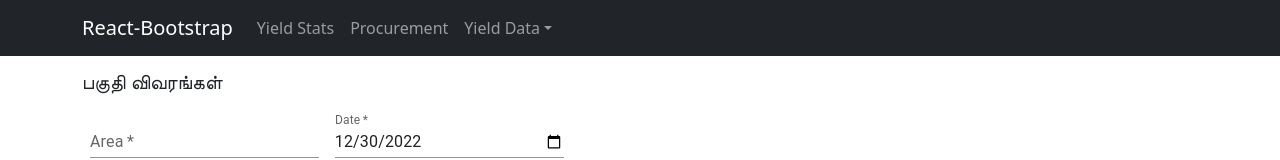
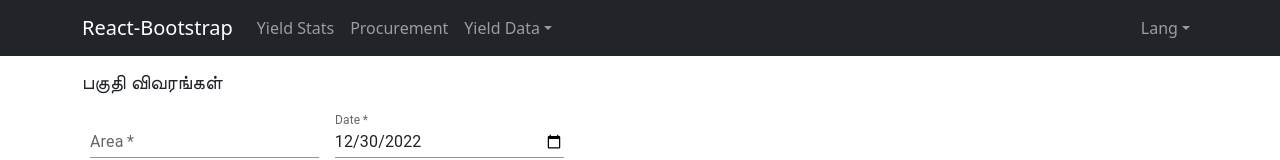
Before and after one commit to karthihifi/agri_exp_ui, a React (Create React App) app: page / in a window 1280 px wide. Shown: the top 160 px of the page. Built offline with nearby package versions, Linux system fonts and the light colour scheme.

Commit message:
adadadaqw

```diff
--- a/src/components/AppBar.tsx
+++ b/src/components/AppBar.tsx
@@ -184,11 +184,12 @@ function ResponsiveAppBar() {
               <NavDropdown.Item href="#action/3.2">
                 Add External Yield
               </NavDropdown.Item>
-              {/* <NavDropdown.Item href="#action/3.3">Something</NavDropdown.Item>
-              <NavDropdown.Divider />
-              <NavDropdown.Item href="#action/3.4">
-                Separated link
-              </NavDropdown.Item> */}
+            </NavDropdown>
+          </Nav>
+          <Nav>
+            <NavDropdown title="Lang" id="basic-nav-dropdown">
+              <NavDropdown.Item href="#action/3.1">English</NavDropdown.Item>
+              <NavDropdown.Item href="#action/3.2">தமிழ்</NavDropdown.Item>
             </NavDropdown>
           </Nav>
         </Navbar.Collapse>
```
